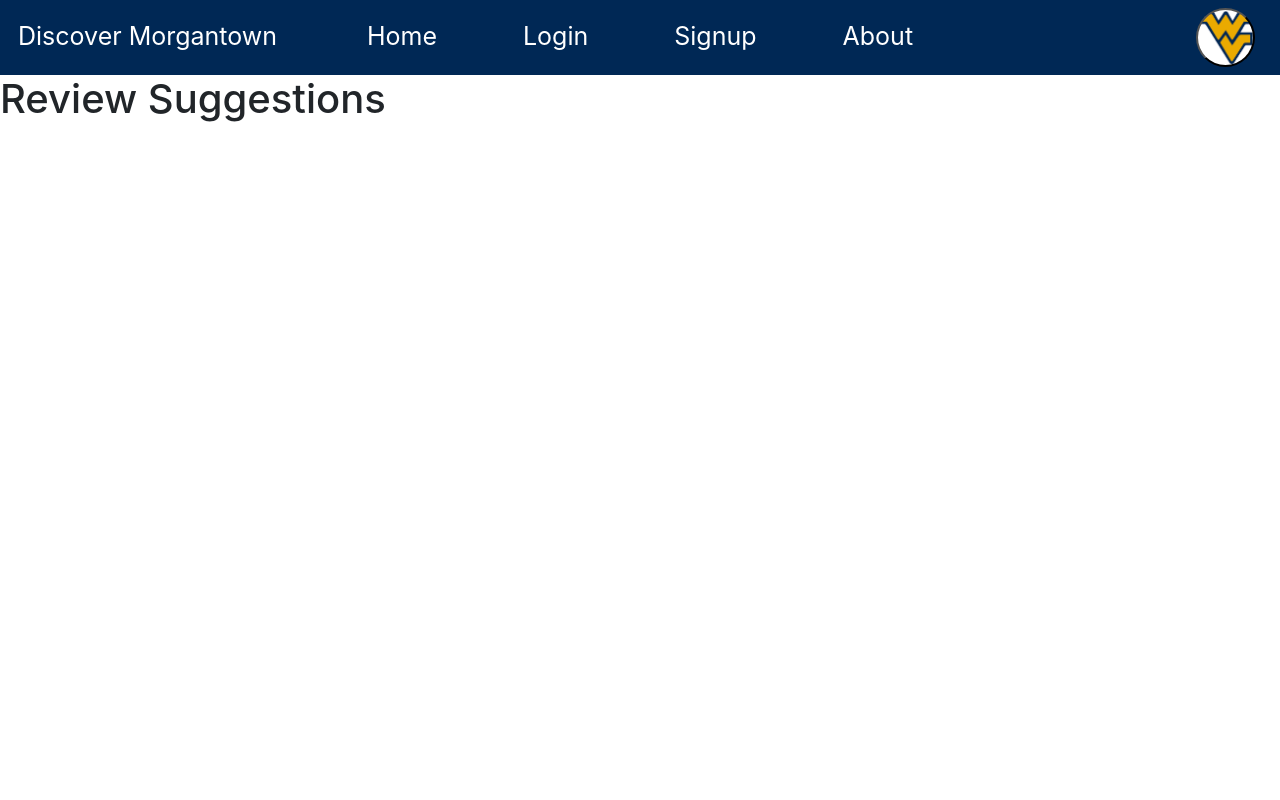
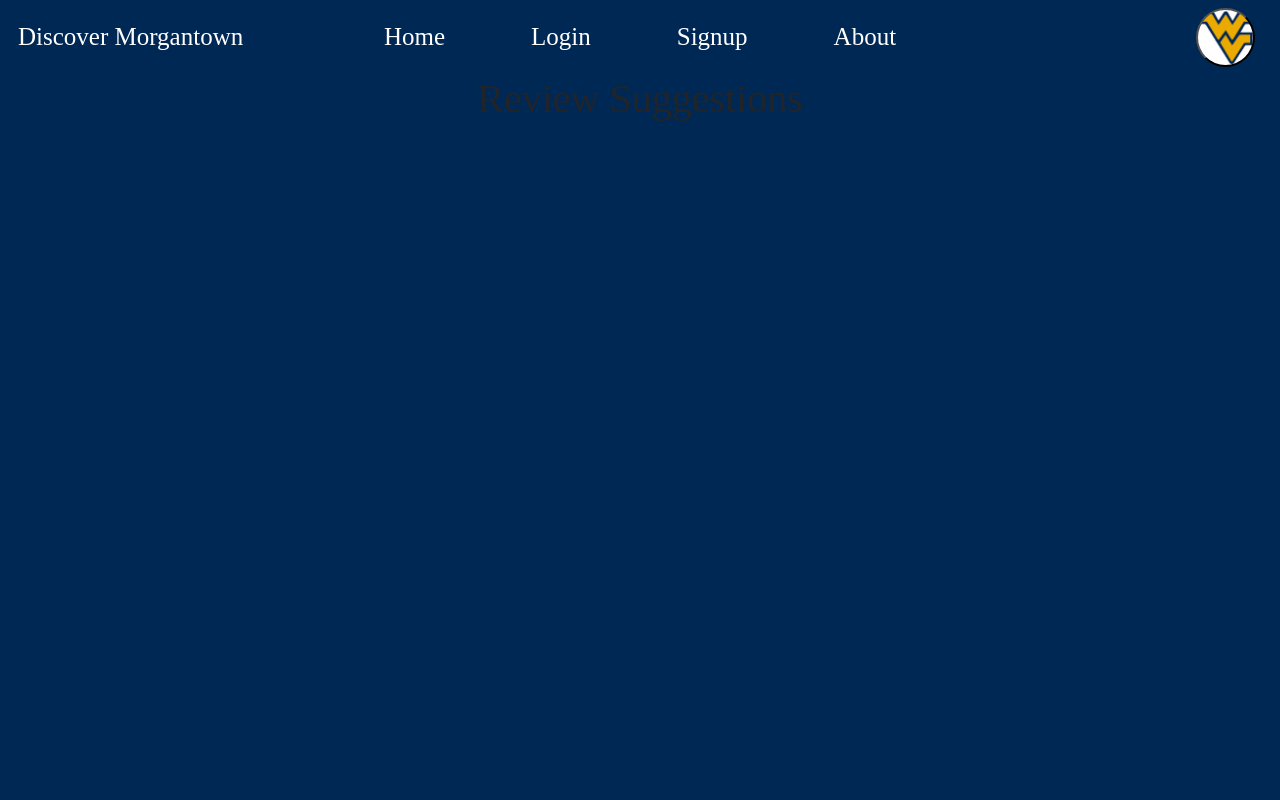
Before and after one commit to MarthaAL/discoverMorgantown, a PHP site: page /review-suggestions.php in a window 1280 px wide. Run offline with PHP 8.4, Linux system fonts and the light colour scheme; data that the repository does not hold is empty; some libraries are stand-ins or nearby versions.

Commit message:
update 2

```diff
--- a/css/reviewsuggestions.css
+++ b/css/reviewsuggestions.css
@@ -1,3 +1,11 @@
+body {
+    font-family: 'Times New Roman';
+    text-align: center;
+    background-color: rgb(0, 40, 85);
+}
+
+
+
 .reviewsuggestions-container {
     text-align: center;
     display: flex;
```
